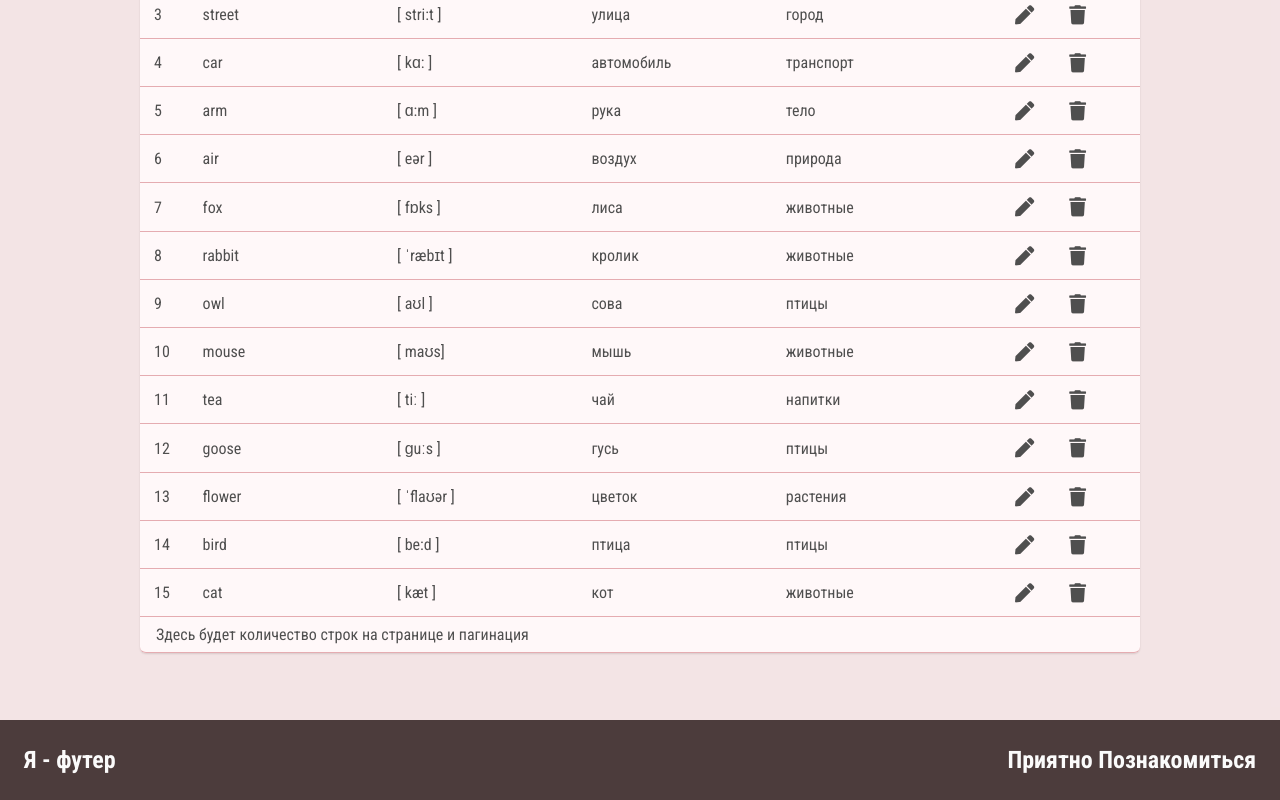
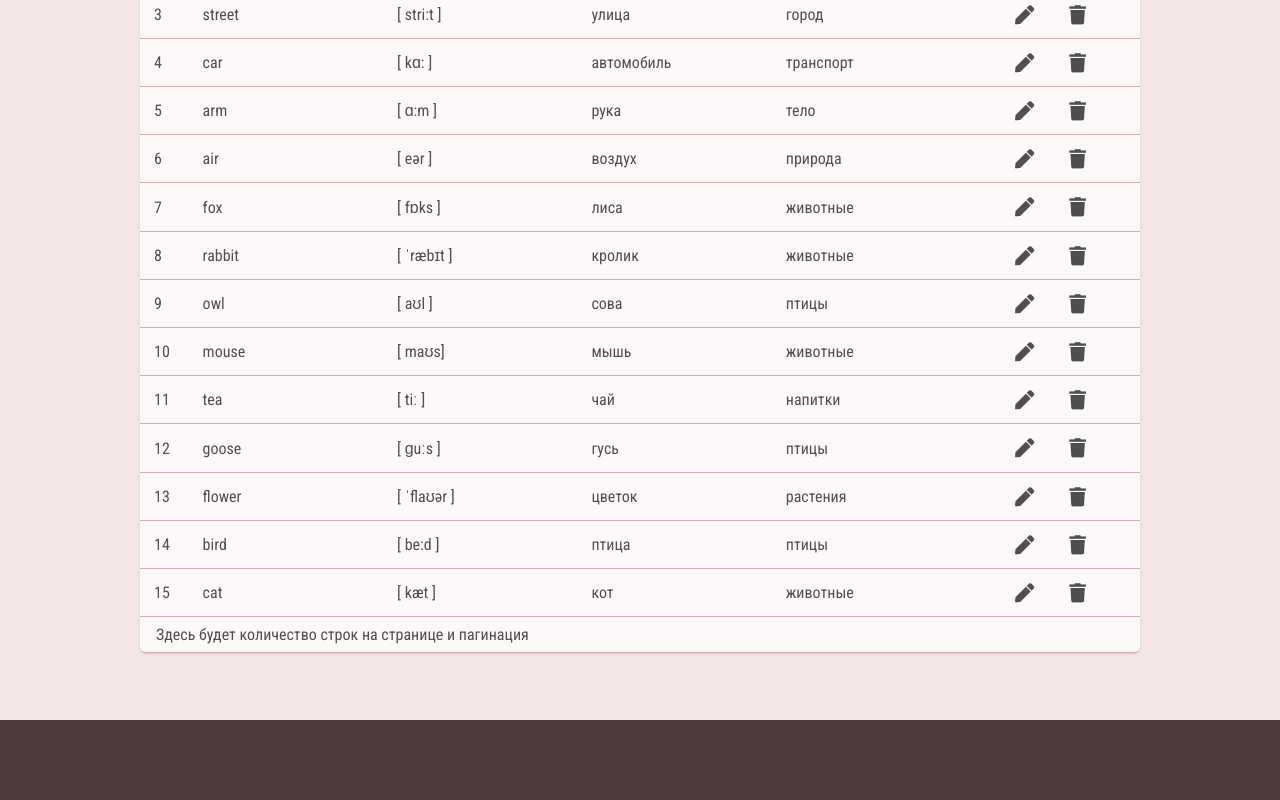
Before and after one commit to AlenaGM/flashcards-app, a React (Create React App) app: page / in a window 1280 px wide. Shown: the part 310-1110 px from the top of the page. Built offline with nearby package versions, Linux system fonts and the light colour scheme.

Commit message:
upd styles

```diff
--- a/src/components/appFooter/AppFooter.js
+++ b/src/components/appFooter/AppFooter.js
@@ -3,8 +3,6 @@ import './appFooter.scss';
 const AppFooter = () => {
     return (
         <footer className="app__footer">
-            <div>Я - футер</div>
-            <div>Приятно Познакомиться</div>
         </footer>
     )
 }
--- a/src/components/row/row.scss
+++ b/src/components/row/row.scss
@@ -2,9 +2,6 @@
 
 .row_edit {
     background-color: #ffe5e8;
-    &:hover {
-        background-color: #ffe5e8;
-    }
 }
 
 .input_edit {
--- a/src/components/table/table.scss
+++ b/src/components/table/table.scss
@@ -17,7 +17,7 @@
         padding: 14px;
         background-color: #fff8f9;
 
-        &:hover:not(:first-of-type, :last-of-type){
+        &:hover:not(:first-of-type, :last-of-type, .row_edit){
             background-color: #fcf1f3;
         }
 
```
